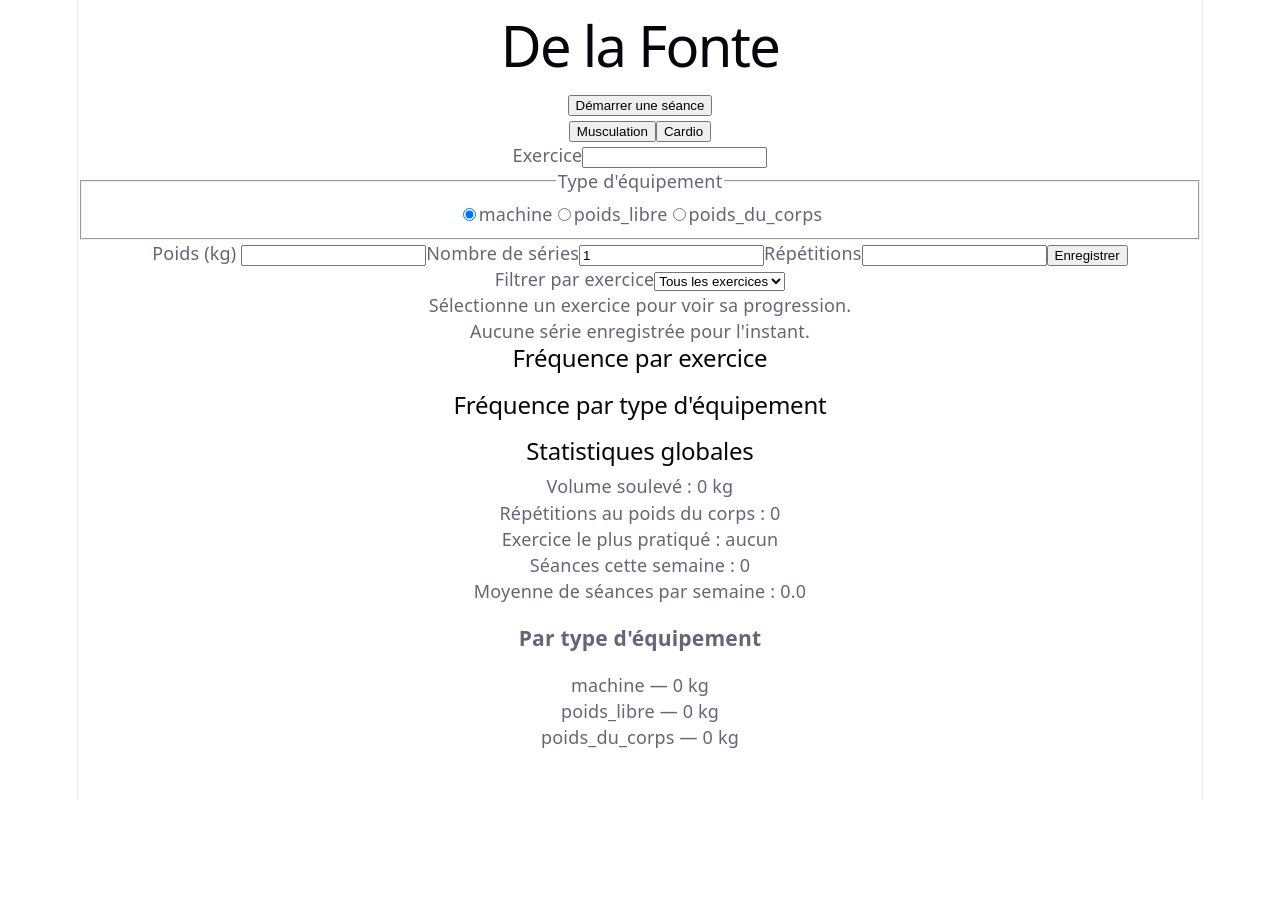
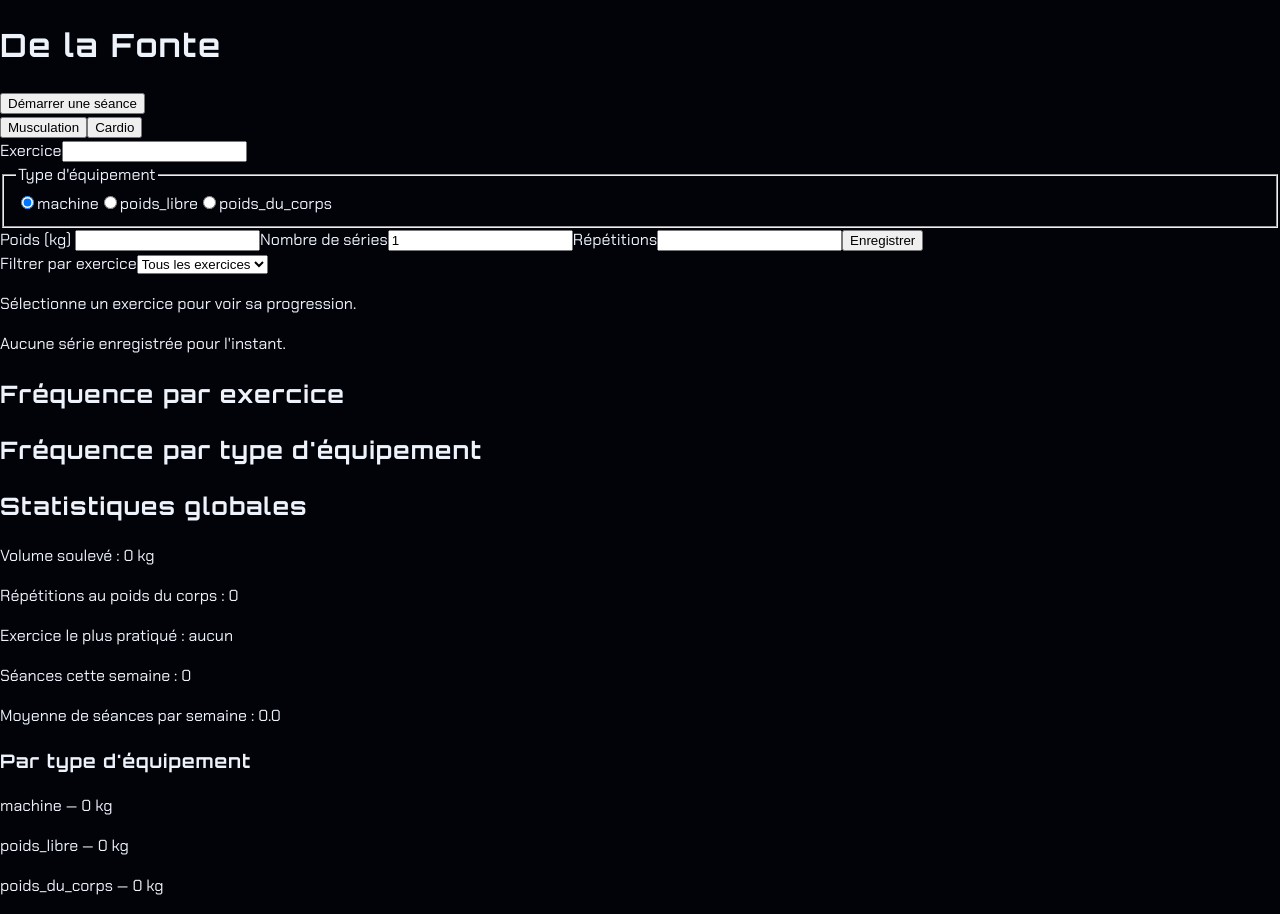
Before and after one commit to ChloeAlberge/de-la-fonte, a React (Vite) app: page / in a window 1280 px wide. Before the commit the page ends 800 px from the top, so only its background shows below. Built offline with nearby package versions, Linux system fonts and the light colour scheme.

Commit message:
feat: design tokens (polices Orbitron/Chakra Petch/Share Tech Mono/VT323, palette néon) (#21)

```diff
--- a/index.html
+++ b/index.html
@@ -4,6 +4,9 @@
     <meta charset="UTF-8" />
     <link rel="icon" type="image/svg+xml" href="/favicon.svg" />
     <meta name="viewport" content="width=device-width, initial-scale=1.0" />
+    <link rel="preconnect" href="https://fonts.googleapis.com">
+    <link rel="preconnect" href="https://fonts.gstatic.com" crossorigin>
+    <link href="https://fonts.googleapis.com/css2?family=Orbitron:wght@500;700;900&family=Chakra+Petch:wght@400;500;600&family=Share+Tech+Mono&family=VT323&display=swap" rel="stylesheet">
     <title>de-la-fonte</title>
   </head>
   <body>
--- a/src/index.css
+++ b/src/index.css
@@ -1,111 +1,41 @@
 :root {
-  --text: #6b6375;
-  --text-h: #08060d;
-  --bg: #fff;
-  --border: #e5e4e7;
-  --code-bg: #f4f3ec;
-  --accent: #aa3bff;
-  --accent-bg: rgba(170, 59, 255, 0.1);
-  --accent-border: rgba(170, 59, 255, 0.5);
-  --social-bg: rgba(244, 243, 236, 0.5);
-  --shadow:
-    rgba(0, 0, 0, 0.1) 0 10px 15px -3px, rgba(0, 0, 0, 0.05) 0 4px 6px -2px;
+  /* Palette */
+  --color-void: #020309;
+  --color-deep: #0b1026;
+  --color-neon-cyan: #27b0ff;
+  --color-neon-violet: #6e00ff;
+  --color-chrome: #9aa5b8;
+  --color-text: #eef2fb;
 
-  --sans: system-ui, 'Segoe UI', Roboto, sans-serif;
-  --heading: system-ui, 'Segoe UI', Roboto, sans-serif;
-  --mono: ui-monospace, Consolas, monospace;
+  /* Palette terminal (modales, réservée à US12.4) */
+  --color-terminal-bg: #0a0a0a;
+  --color-terminal-green: #33ff66;
+  --color-terminal-green-dim: #1a8033;
 
-  font: 18px/145% var(--sans);
-  letter-spacing: 0.18px;
-  color-scheme: light dark;
-  color: var(--text);
-  background: var(--bg);
-  font-synthesis: none;
-  text-rendering: optimizeLegibility;
-  -webkit-font-smoothing: antialiased;
-  -moz-osx-font-smoothing: grayscale;
-
-  @media (max-width: 1024px) {
-    font-size: 16px;
-  }
+  /* Typographie */
+  --font-display: 'Orbitron', sans-serif;
+  --font-body: 'Chakra Petch', sans-serif;
+  --font-data: 'Share Tech Mono', monospace;
+  --font-terminal: 'VT323', monospace;
 }
 
-@media (prefers-color-scheme: dark) {
-  :root {
-    --text: #9ca3af;
-    --text-h: #f3f4f6;
-    --bg: #16171d;
-    --border: #2e303a;
-    --code-bg: #1f2028;
-    --accent: #c084fc;
-    --accent-bg: rgba(192, 132, 252, 0.15);
-    --accent-border: rgba(192, 132, 252, 0.5);
-    --social-bg: rgba(47, 48, 58, 0.5);
-    --shadow:
-      rgba(0, 0, 0, 0.4) 0 10px 15px -3px, rgba(0, 0, 0, 0.25) 0 4px 6px -2px;
-  }
-
-  #social .button-icon {
-    filter: invert(1) brightness(2);
-  }
-}
-
-#root {
-  width: 1126px;
-  max-width: 100%;
-  margin: 0 auto;
-  text-align: center;
-  border-inline: 1px solid var(--border);
-  min-height: 100svh;
-  display: flex;
-  flex-direction: column;
+* {
   box-sizing: border-box;
 }
 
 body {
   margin: 0;
+  background-color: var(--color-void);
+  color: var(--color-text);
+  font-family: var(--font-body);
+  line-height: 1.5;
 }
 
-h1,
-h2 {
-  font-family: var(--heading);
-  font-weight: 500;
-  color: var(--text-h);
+h1, h2, h3 {
+  font-family: var(--font-display);
+  letter-spacing: 0.05em;
 }
 
-h1 {
-  font-size: 56px;
-  letter-spacing: -1.68px;
-  margin: 32px 0;
-  @media (max-width: 1024px) {
-    font-size: 36px;
-    margin: 20px 0;
-  }
+a {
+  color: var(--color-neon-cyan);
 }
-h2 {
-  font-size: 24px;
-  line-height: 118%;
-  letter-spacing: -0.24px;
-  margin: 0 0 8px;
-  @media (max-width: 1024px) {
-    font-size: 20px;
-  }
-}
-p {
-  margin: 0;
-}
-
-code,
-.counter {
-  font-family: var(--mono);
-  display: inline-flex;
-  border-radius: 4px;
-  color: var(--text-h);
-}
-
-code {
-  font-size: 15px;
-  line-height: 135%;
-  padding: 4px 8px;
-  background: var(--code-bg);
-}
```
